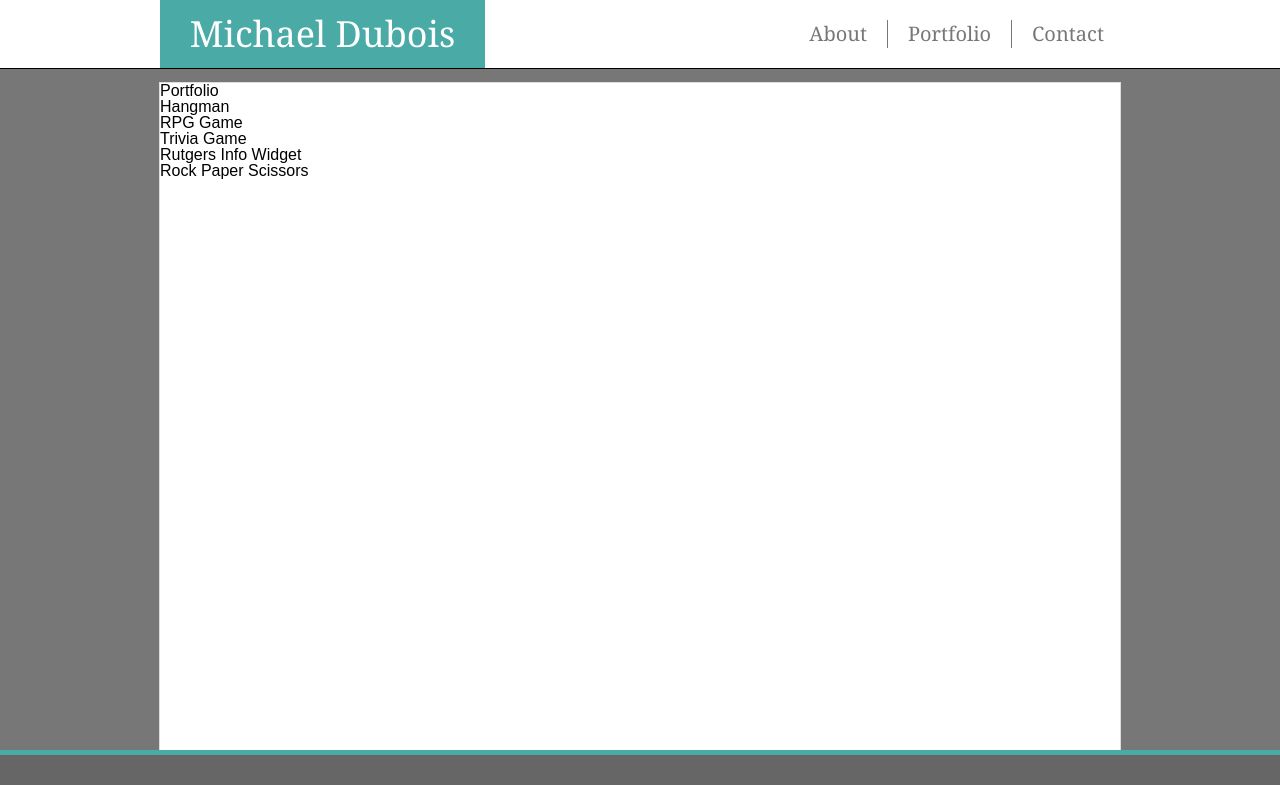
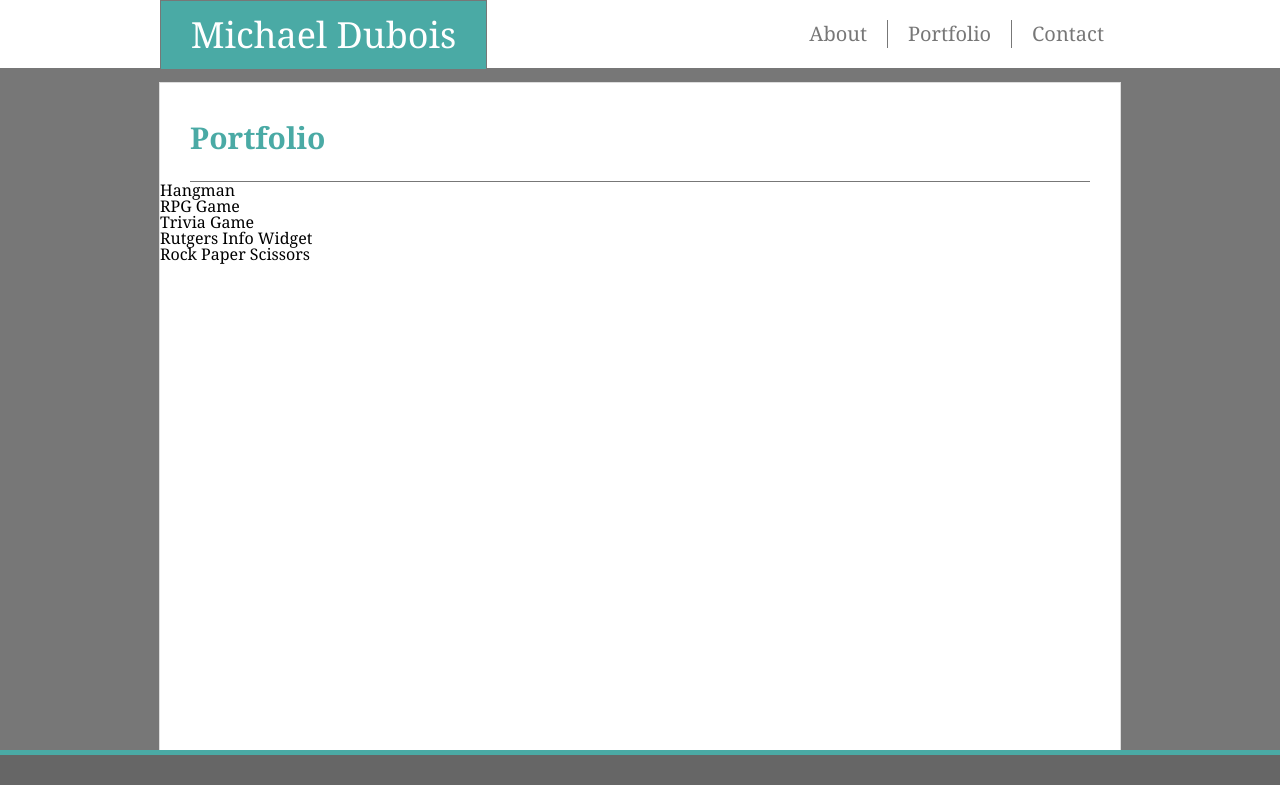
Before and after one commit to nightslife/Basic-Portfolio, a plain HTML site: page portfolio.html in a window 1280 px wide. Shown: the top 785 px of the page. Drawn offline with Linux system fonts and the light colour scheme.

Commit message:
fixed colored borders for header and footer. Added css for page content topics

```diff
--- a/assets/css/style.css
+++ b/assets/css/style.css
@@ -1,7 +1,7 @@
-header{
+.MainHeader{
     background-color:#ffffff;
     height: 68px;
-    border-bottom: 1px solid black;
+    border-bottom: 1px solid #777;
     font-family: Georgia, 'Times New Roman', Times, serif;
 }
 .headcontent{
@@ -19,6 +19,7 @@ header{
     padding: 16px 0;
     text-align: center;
     float: left;
+    border: 1px solid #777777;
 }
 .navbar{
     float:  right;
@@ -43,12 +44,13 @@ header{
     padding: 4px 20px;
 }
 
-.content{
+.Pcontent{
     background-color: #ffffff;
     width: 960px;
     height: 960px;
     margin: 1% auto;
     border: 1px solid #ddd;
+    font-family: Georgia, 'Times New Roman', Times, serif;
 
 }
 body{
@@ -73,5 +75,16 @@ footer{
     position: absolute;
     bottom: 0;
     left: 48%;
+}
+.topic{
+    width: 900px;
+    margin: 0 auto;
+    font-size: 30px;
+    color: #4aaaa5;
+    padding: 40px 0 10px 0;
+    height: 48px;
+    border-bottom: 1px solid #777;
+    font-family: Georgia, 'Times New Roman', Times, serif;
+    font-weight: bolder;
 
 }
--- a/portfolio.html
+++ b/portfolio.html
@@ -2,10 +2,10 @@
 <html>
     <link rel="stylesheet" href="assets/css/reset.css">
     <link rel="stylesheet" href="assets/css/style.css">
-    <link rel="images" href="assets/images">
 
 <head>
-    <header>
+    <title>Portfolio - Michael Dubois</title>
+    <header class="MainHeader">
         <div class=headcontent>
             <div class="name">
                 Michael Dubois
@@ -25,10 +25,10 @@
     </header>
 </head>
     <body>
-        <div class=content>
-            <head class="title">
+        <div class=Pcontent>
+            <header class="topic">
                 Portfolio
-            </head>
+            </header>
             <div class="hangman">
                 Hangman
             </div>
```
